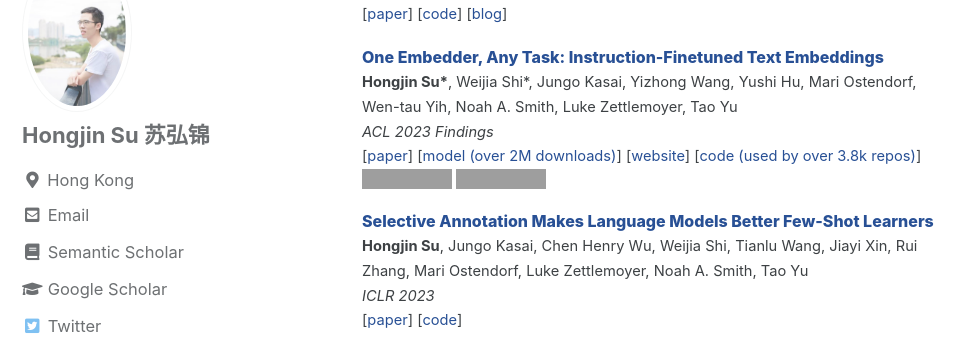
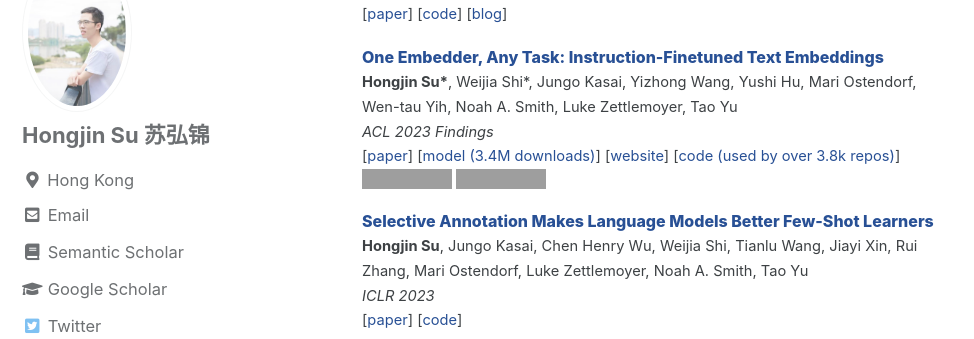
Before and after one commit to hongjin-su/hongjin-su.github.io, a Jekyll site: the page built from index.html, in a window 1280 px wide and 900 px high, scrolled down 1025 px, cut to the strip 113-452 px from the top of the window. Shown: the whole strip, without its empty margins (0-974 px from the left). Built offline with Jekyll 4.4.1, drawn with Linux system fonts in a browser that asks for light colours; cached includes are drawn as plain includes; the list of posts is cut into pages by our own code; grey boxes are pictures that could not be loaded.

Commit message:
Update home.html

```diff
--- a/_layouts/home.html
+++ b/_layouts/home.html
@@ -133,7 +133,7 @@
     <span style="line-height:170%"> <i>ACL 2023 Findings</i> </span>
     <br>
     [<a href="https://arxiv.org/abs/2212.09741" style="color: #285095; text-decoration: none">paper</a>]
-    [<a href="https://huggingface.co/hkunlp/instructor-large" style="color: #285095; text-decoration: none">model (over 2M downloads)</a>]
+    [<a href="https://huggingface.co/hkunlp/instructor-large" style="color: #285095; text-decoration: none">model (3.4M downloads)</a>]
     [<a href="https://instructor-embedding.github.io/" style="color: #285095; text-decoration: none">website</a>]
     [<a href="https://github.com/xlang-ai/instructor-embedding" style="color: #285095; text-decoration: none">code (used by over 3.8k repos)</a>]
     <a href="https://github.com/xlang-ai/instructor-embedding" target="_blank" rel="noopener noreferrer">
```
